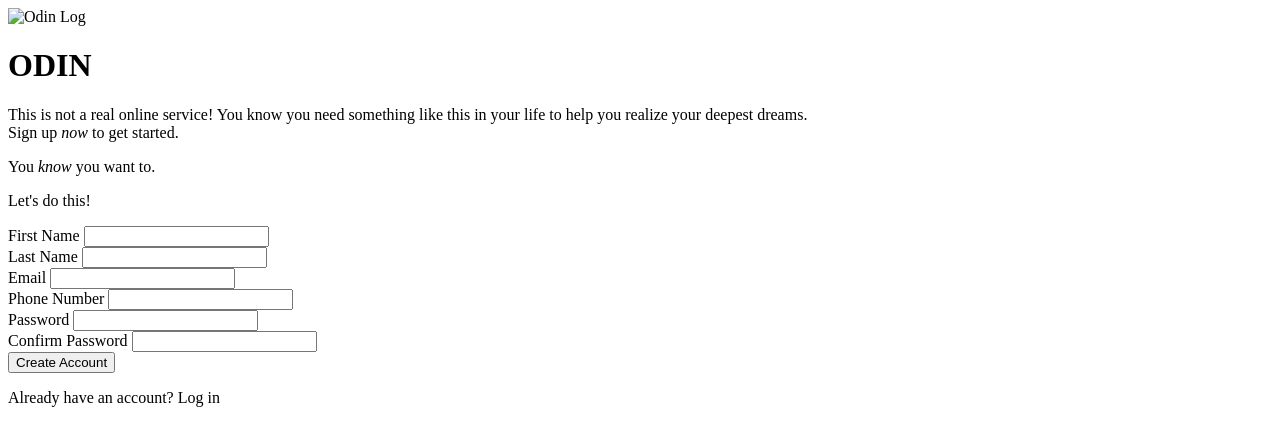
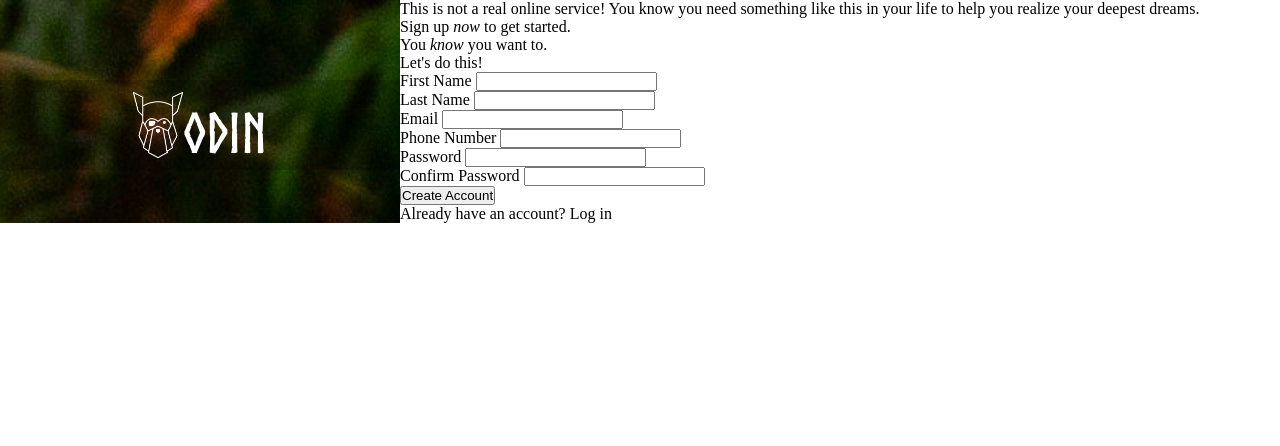
Before and after one commit to cqueiroga/odin-sign-up-form, a plain HTML site: page index.html in a window 1280 px wide. Drawn offline with Linux system fonts and the light colour scheme.

Commit message:
- Added CSS styles to form - Started styling left side of the form to format title and logo - Added font for title - Added logo - Added background image for left side of the form

```diff
--- a/css/styles.css
+++ b/css/styles.css
@@ -0,0 +1,44 @@
+* {
+	margin: 0;
+	padding: 0;
+}
+
+@font-face {
+	font-family: "norseBold";
+	src: url("/fonts/Norse-Bold.otf") format("opentype");
+}
+
+#form-container {
+	display: flex;
+}
+
+#form-left {
+	width: 400px;
+	background-image: url("/images/leaves-bg.jpeg");
+}
+
+#title {
+	margin-top: 80px;
+	text-align: center;
+	display: flex;
+	align-items: center;
+	justify-content: center;
+	width: 100%;
+	background-color: rgba(0, 0, 0, 0.2);
+	padding: 10px 0;
+}
+
+#title h1 {
+	color: white;
+	font-family: "norseBold", sans-serif;
+	font-size: 55px;
+	margin: 15px 0 0 0;
+}
+
+#logo {
+	width: 50px;
+}
+
+#form-right {
+	width: 800px;
+}
--- a/index.html
+++ b/index.html
@@ -7,13 +7,17 @@
 		<title>Sign-Up Form</title>
 	</head>
 	<body>
+		<!-- Form wrapper -->
 		<div id="form-container">
+			<!-- Left side of form -->
 			<div id="form-left">
+				<!-- Title and logo section-->
 				<div id="title">
-					<img id="logo" alt="Odin Log" />
+					<img id="logo" alt="Odin Logo" src="images/odin-logo.png" />
 					<h1>ODIN</h1>
 				</div>
 			</div>
+			<!-- Right side of form-->
 			<div id="form-right">
 				<div>
 					<p>
@@ -23,6 +27,7 @@
 					</p>
 					<p>You <em>know</em> you want to.</p>
 				</div>
+				<!-- Form -->
 				<div id="form-section">
 					<p>Let's do this!</p>
 					<form>
@@ -44,6 +49,7 @@
 						/><br />
 					</form>
 				</div>
+				<!-- Create account button / Log-in link -->
 				<div id="create-account-section">
 					<button>Create Account</button>
 					<p>Already have an account? <span id="log-in-link">Log in</span></p>
```
